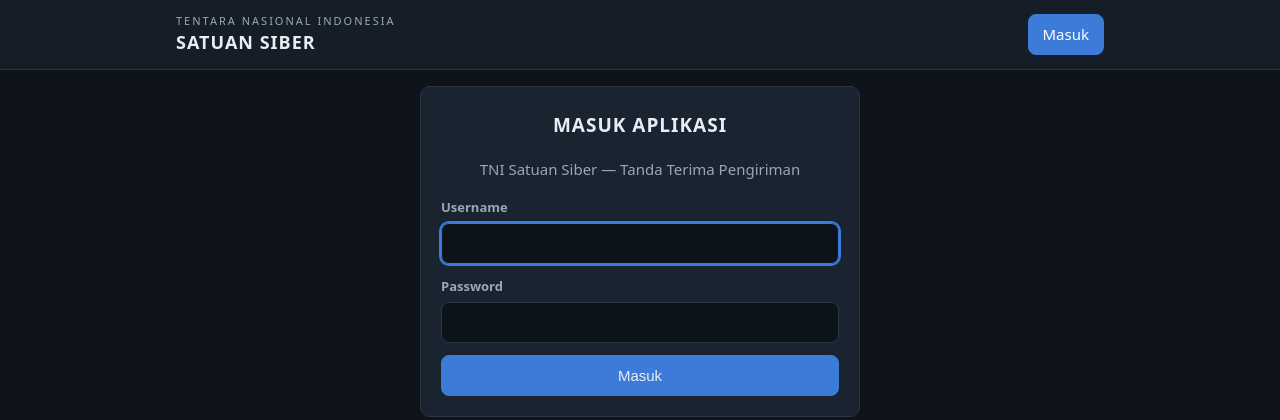
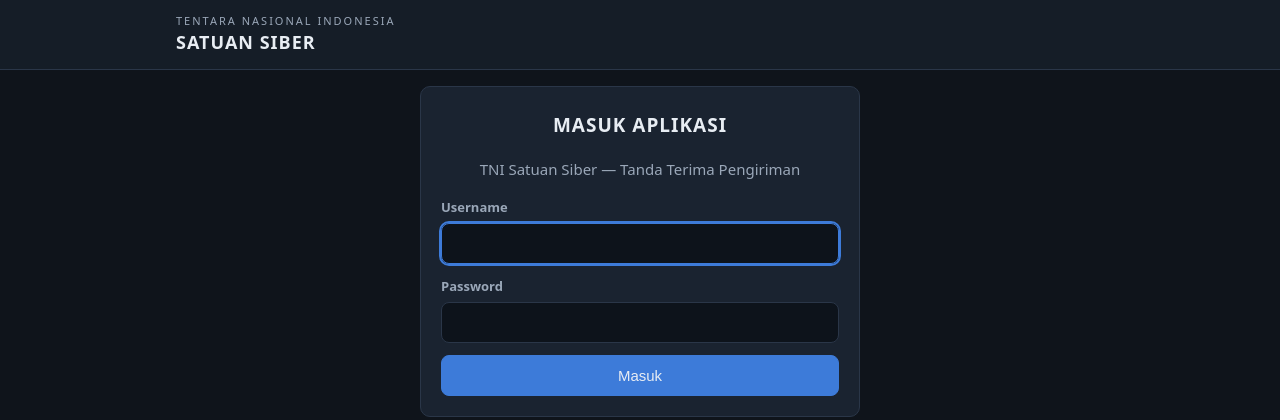
Before and after one commit to wannalearn123/Tanda-Terima-Satsiber, a PHP site: page /login in a window 1280 px wide. Shown: the top 420 px of the page. Run offline with PHP 8.4, Linux system fonts and the light colour scheme.

Commit message:
remove: Masuk link from header navigation

```diff
--- a/app/Views/layout.php
+++ b/app/Views/layout.php
@@ -24,8 +24,6 @@
           <?= csrf_field() ?>
           <button class="navlink" type="submit">Keluar (<?= e($appUser['username'] ?? '') ?>)</button>
         </form>
-      <?php else: ?>
-        <a href="/login" class="<?= (($active ?? '') === 'login') ? 'on' : '' ?>">Masuk</a>
       <?php endif; ?>
     </nav>
   </div>
```
